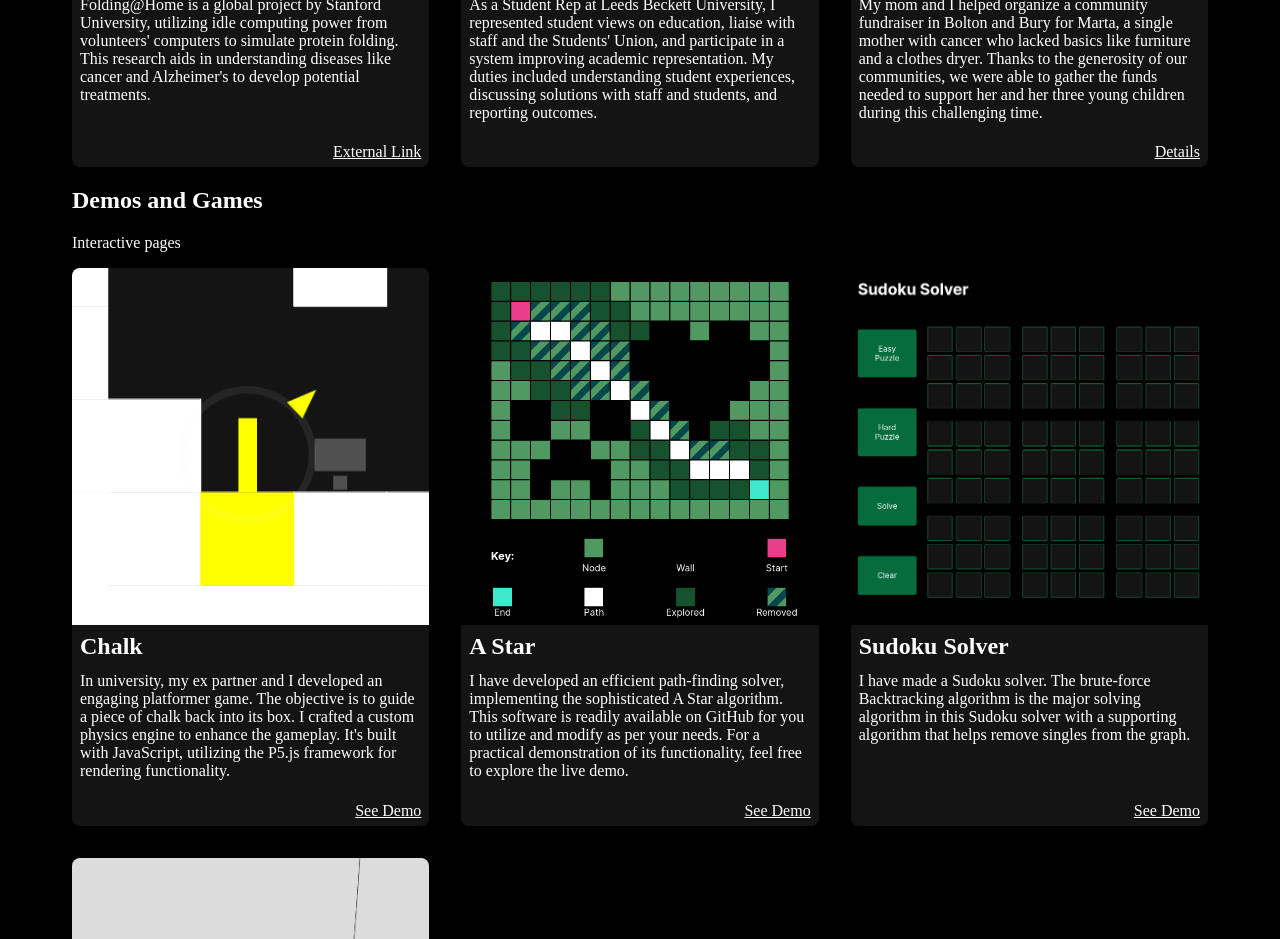
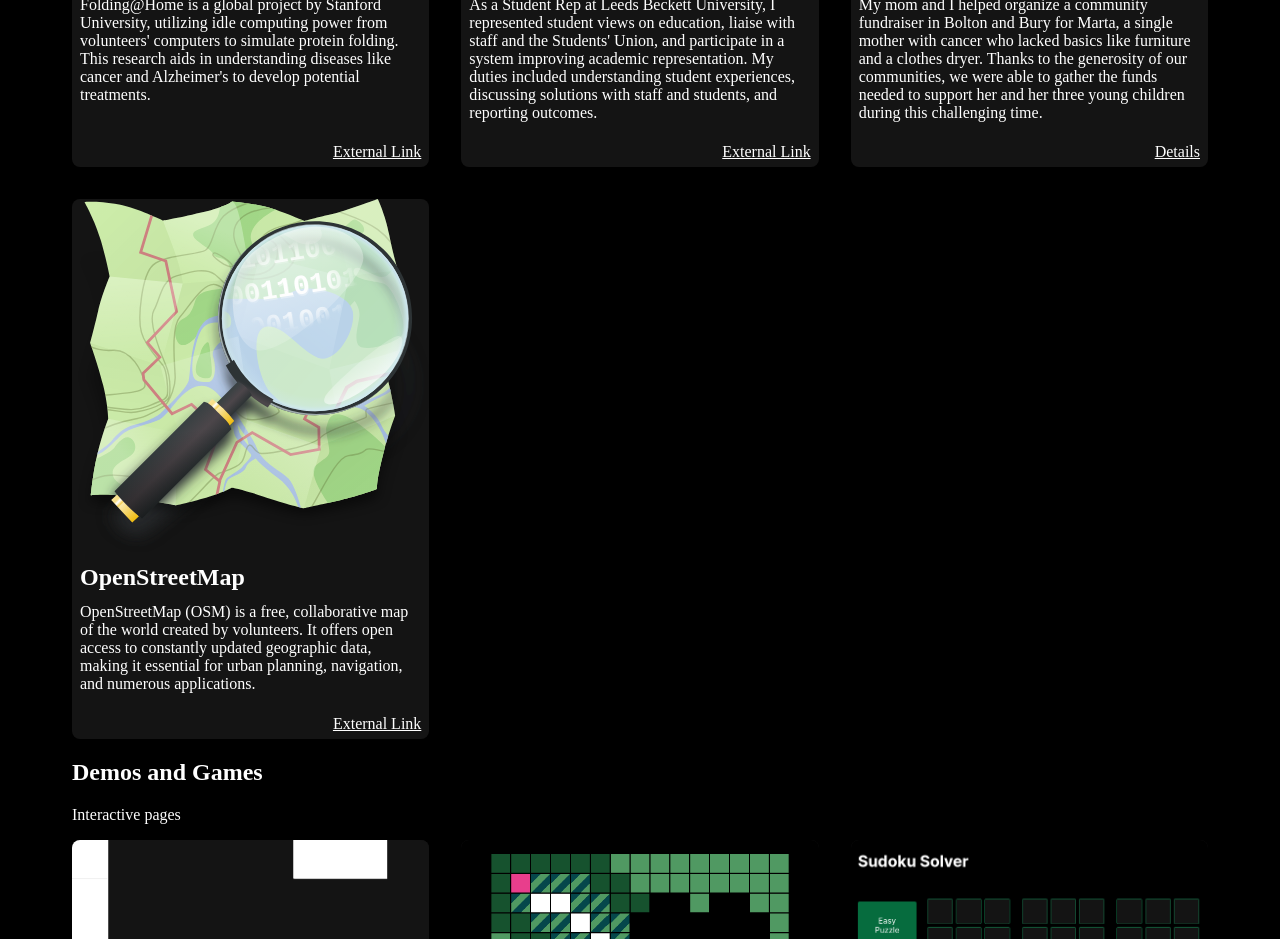
Before and after one commit to Rijndael1998/Website-Neo, a Next.js app: page /portfolio in a window 1280 px wide. Shown: the part 1360-2299 px from the top of the page. Built offline with nearby package versions, Linux system fonts and the light colour scheme; no server answers; a web font is replaced by a local one.

Commit message:
added links and osm#

```diff
--- a/src/content/portfolio/Portfolio.tsx
+++ b/src/content/portfolio/Portfolio.tsx
@@ -38,6 +38,7 @@ const LBU: GroupPreviewContent = {
     My duties included understanding student experiences, discussing solutions with staff and students, and reporting outcomes.
     `,
     isDemo: false,
+    url: "https://www.leedsbeckett.ac.uk/student-information/course-information/course-representatives/",
     image: imageFolder + "lbu.png",
 };
 
@@ -210,6 +211,14 @@ const HAL: GroupPreviewContent = {
     url: "https://www.halsystemsltd.co.uk",
 }
 
+const OSM: GroupPreviewContent = {
+    title: "OpenStreetMap",
+    desc: "OpenStreetMap (OSM) is a free, collaborative map of the world created by volunteers. It offers open access to constantly updated geographic data, making it essential for urban planning, navigation, and numerous applications.",
+    isDemo: false,
+    image: imageFolder + "osm.svg",
+    url: "https://hdyc.neis-one.org/?C3ypt1c",
+};
+
 export const irlContent: GroupViewArray = [
     IPF,
     Shreem,
@@ -220,6 +229,7 @@ export const volunteering: GroupViewArray = [
     FAH,
     LBU,
     Marta,
+    OSM,
 ];
 
 export const personalProjects: GroupViewArray = [
```
Also changed, not shown: public/fun/osm.svg (added).
